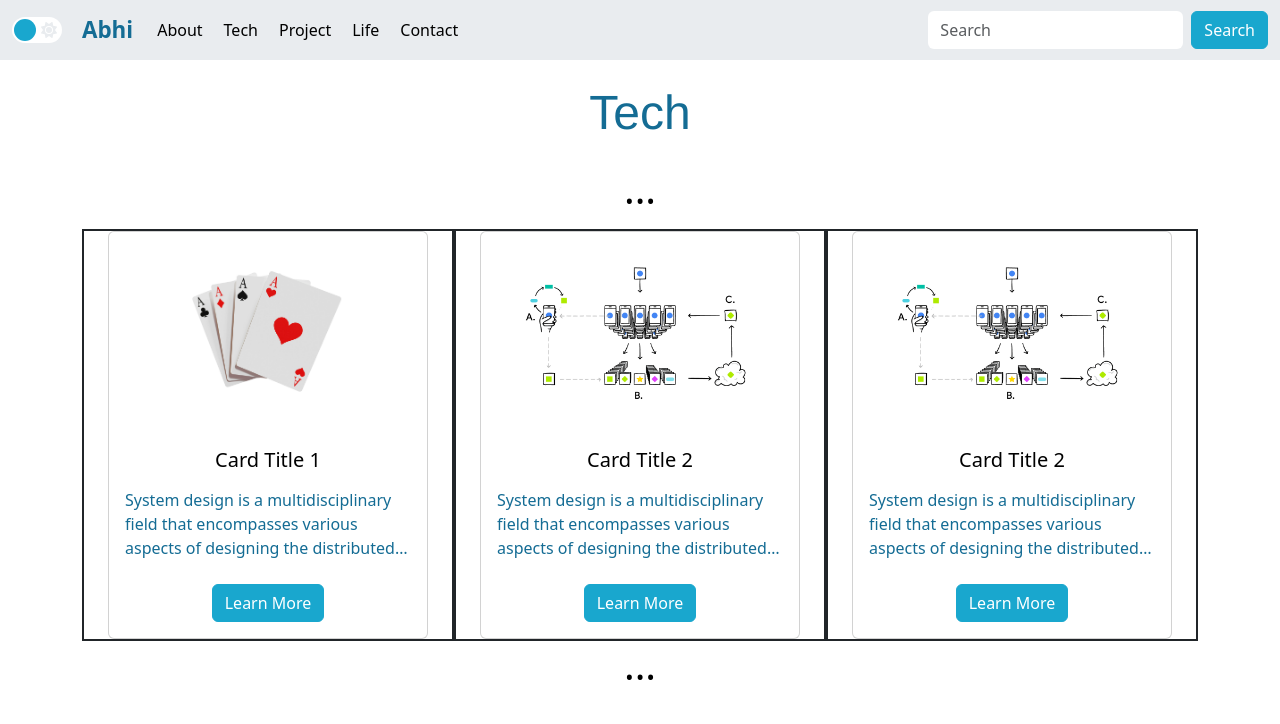
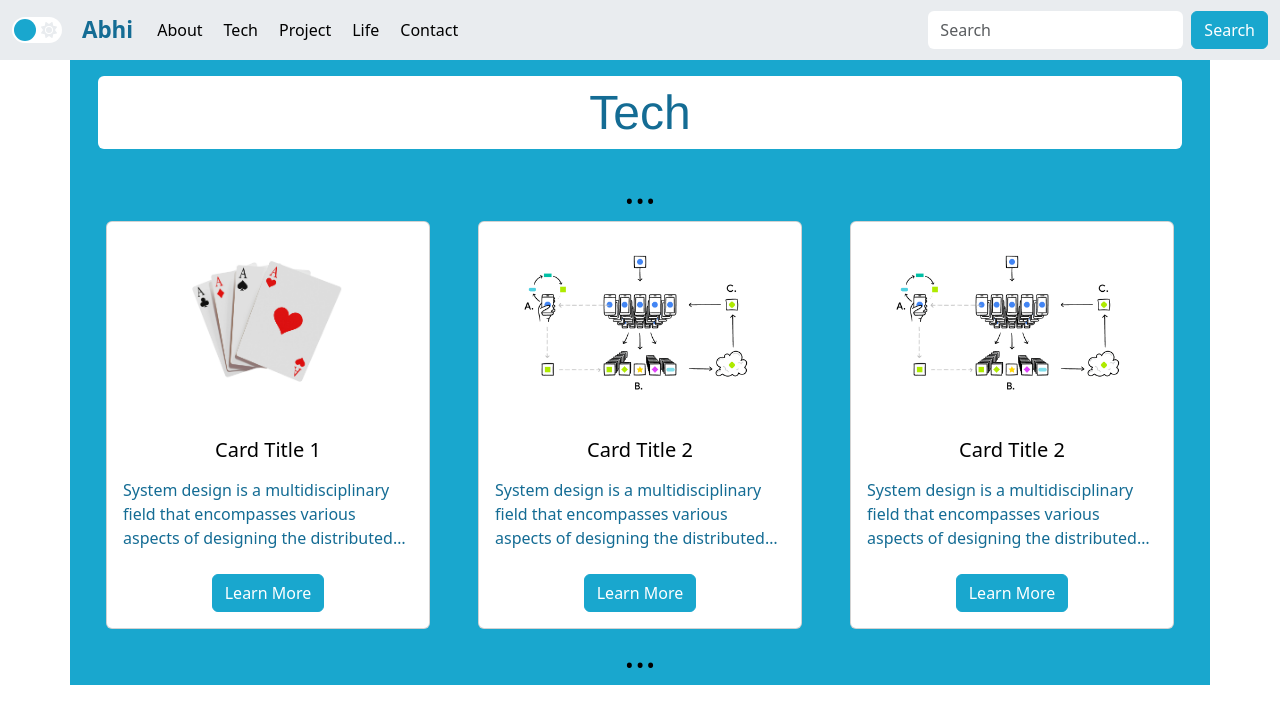
Before and after one commit to abhishekprakash256/react-lab, a React (Create React App) app in the folder bootstrap-testing/: page / in a window 1280 px wide. Shown: the top 724 px of the page. Built offline with nearby package versions, Linux system fonts and the light colour scheme.

Commit message:
body conatiner done

```diff
--- a/bootstrap-testing/src/App.js
+++ b/bootstrap-testing/src/App.js
@@ -38,9 +38,7 @@ function App() {
       <More more_link={ more_link}/>
 
 
-      <div>
-        <h1></h1>
-      </div>
+
 
 
      <CardBundle></CardBundle>
--- a/bootstrap-testing/src/CardBundle.js
+++ b/bootstrap-testing/src/CardBundle.js
@@ -29,7 +29,7 @@ function CardBundle() {
     <Container >
       <Row fluid="md p-3">
         {cardData.map((card, index) => (
-          <Col key={index} xs={12} md={4} className=" test-box">
+          <Col key={index} xs={12} md={4} className="">
             {card.card_title ? (
               <CardTemp
                 card_title={card.card_title}
--- /dev/null
+++ b/bootstrap-testing/src/CustomBody.css
@@ -0,0 +1,8 @@
+.container {
+    background-color: #19A7CE;
+
+}
+
+.custom-body {
+    background-color: var(--background-color);
+}
--- a/bootstrap-testing/src/CustomBody.js
+++ b/bootstrap-testing/src/CustomBody.js
@@ -1,16 +1,19 @@
 import { Container, Row, Col } from 'react-bootstrap';
+import "./CustomBody.css"
 
 
 function CustomBody({ children }) {
   return (
-    <Container>
+    <div className='custom-body'>
+    <Container >
       <Row>
         <Col>
           {children} {/* This will render the children components passed to CustomBody */}
         </Col>
       </Row>
     </Container>
-  );
+    </div>
+  )
 }
 
 export default CustomBody;
```
